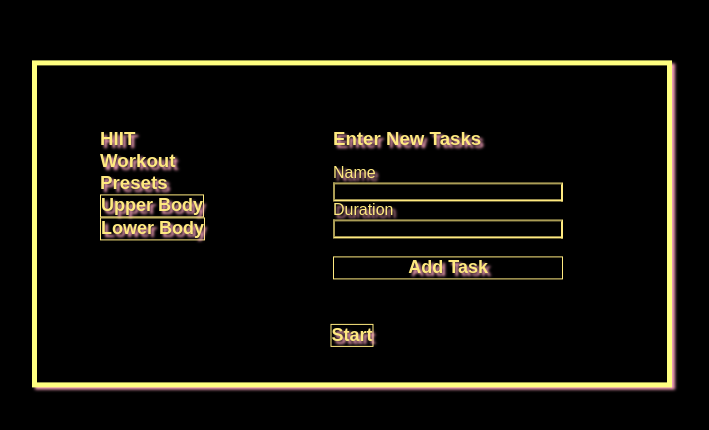
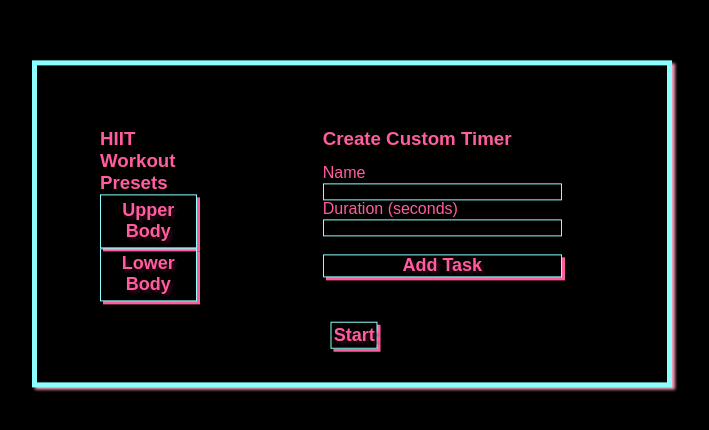
Before and after one commit to hotforestfruit/Workout_Timer, a plain HTML site: page index.html in a window 1280 px wide. Shown: the part 176-606 px from the top of the page, without its empty margins (288-997 px from the left). Drawn offline with Linux system fonts and the light colour scheme.

Commit message:
Adjusted color scheme

```diff
--- a/index.html
+++ b/index.html
@@ -23,17 +23,17 @@
         <div id="presets">
           <h3>HIIT Workout Presets</h3>
           <button type="button" id="upperBody">Upper Body</button>
-          <br>
+          <br />
           <button type="button" id="lowerBody">Lower Body</button>
         </div>
       </div>
       <div id="container2">
-        <h3>Enter New Tasks</h3>
+        <h3>Create Custom Timer</h3>
         <form id="inputs">
           <label for="taskName" required>Name</label>
           <input type="text" id="taskName" />
 
-          <label for="taskDuration">Duration</label>
+          <label for="taskDuration">Duration (seconds)</label>
           <input type="number" id="taskDuration" required />
 
           <br />
--- a/style.css
+++ b/style.css
@@ -5,8 +5,7 @@
 }
 body {
   background: black;
-  color: #8bffff;
-  text-shadow: 3px 3px 3px #ff5d9e;
+
   animation-name: appear;
   animation-duration: 1s;
 }
@@ -25,6 +24,8 @@ body {
   align-content: space-evenly;
   grid-template-columns: auto;
   gap: 10%;
+  color: #8bffff;
+  text-shadow: 3px 3px 3px #ff5d9e;
 
   text-align: center;
   padding-top: 5%;
@@ -34,15 +35,16 @@ body {
 #container {
   display: flex;
   font-family: sans-serif;
-  border: 5px solid hsl(60, 100%, 75%);
+  border: 5px solid #8bffff;
+  /* border: 5px solid hsl(60, 100%, 75%); */
   box-shadow: 3px 3px 3px hsl(342, 93%, 82%);
   position: absolute;
   left: 50%;
   top: 50%;
   transform: translate(-50%, -50%);
   flex-direction: row;
-  color: hsl(50, 100%, 75%);
-  text-shadow: 3px 3px 3px hsl(342, 93%, 82%);
+  color: #ff5d9e;
+  /* text-shadow: 3px 3px 3px hsl(342, 93%, 82%); */
 }
 #container1,
 #container2 {
@@ -74,19 +76,19 @@ body {
 #addTask {
   font-size: large;
   font-weight: bold;
-  color: hsl(50, 100%, 75%);
-  text-shadow: 3px 3px 3px hsl(342, 93%, 82%);
+  color: #ff5d9e;
+  text-shadow: 3px 3px 3px #34091c;
   background-color: rgba(0, 0, 0, 0);
-  border: 1px solid hsl(50, 100%, 75%);
+  border: 1px solid #8bffff;
 
-  box-shadow: 3px hsl(342, 93%, 82%);
+  box-shadow: 3px 3px #ff5d9e;
 }
 #start:hover,
 #upperBody:hover,
 #lowerBody:hover,
 #addTask:hover {
-  color: hsl(60, 100%, 75%);
-  text-shadow: -3px -3px 3px hsl(342, 93%, 82%);
+  color: #8bffff;
+  text-shadow: -3px -3px 3px #ff5d9e;
 }
 
 @keyframes appear {
@@ -107,7 +109,12 @@ body {
 }
 input {
   background-color: rgba(0, 0, 0, 0);
-  border-color: hsl(50, 100%, 75%);
+  border: 1px solid #8bffff;
+
+  box-shadow: 3px #ff5d9e;
   width: 100%;
-  color:#8bffff
+  color: #8bffff;
 }
+button {
+  padding: 5%;
+}
```
